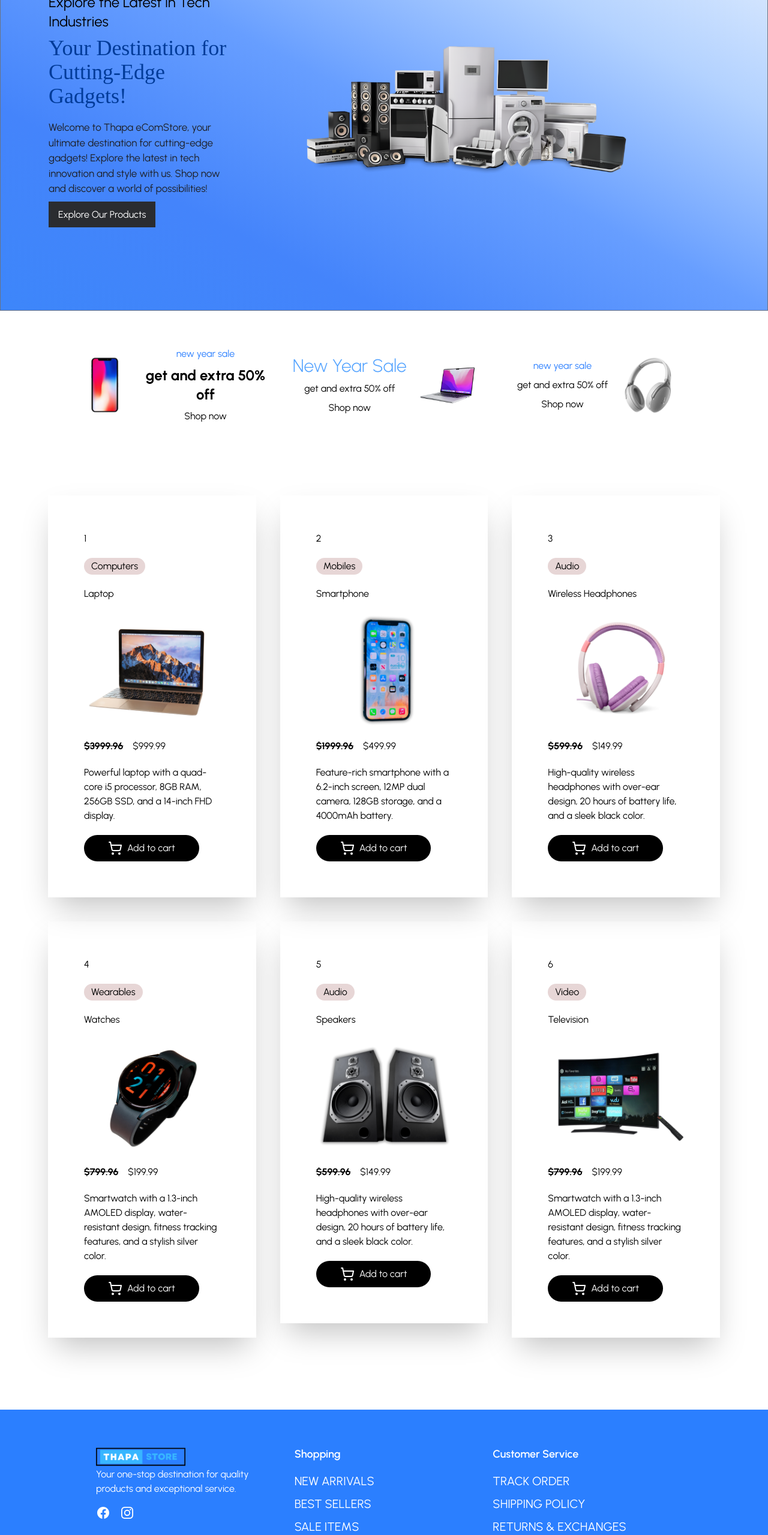
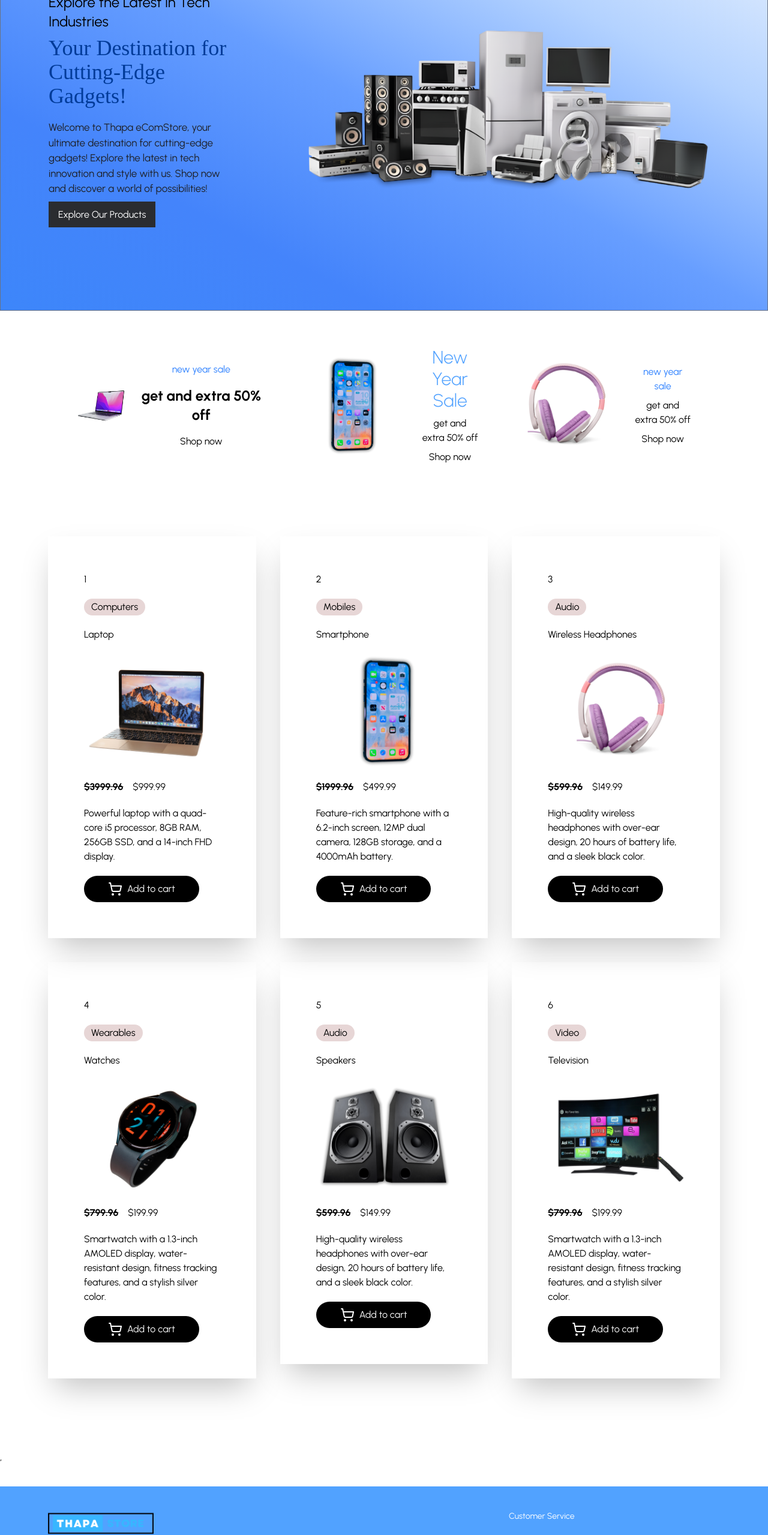
Before and after one commit to Mahendarreddykommidi/react-digital-ecommerce, a React (Vite) app: page / in a window 1280 px wide. Shown: the part 234-2793 px from the top of the page at 60% size. Built offline with nearby package versions, Linux system fonts and the light colour scheme.

Commit message:
changes done

```diff
--- a/src/components/Footer/Footer.jsx
+++ b/src/components/Footer/Footer.jsx
@@ -3,12 +3,12 @@ import React from 'react';
 
 const Footer = () => {
     return (
-        <footer className=" text-white bg-blue-500 flex justify-between px-20">
-            <div className="max-w-7xl my-15  ">
+        <footer className=" text-white bg-blue-500 flex justify-between px-20 relative bottom-0 w-full">
+            <div className="max-w-8xl my-15 absolute  bg-blue-400 left-0 text-sm ">
                 {/* Main Footer Content */}
                 <div className="grid grid-cols-1 md:grid-cols-2 lg:grid-cols-3 gap-8 mx-20">
                     {/* Shop Info */}
-                    <div>
+                    <div className='my-10'>
                         <img src="../images/logo.png" alt="" className='w-1/2'/>
                         <p className="mb-4">Your one-stop destination for quality products and exceptional service.</p>
                         <div className="flex space-x-4">
@@ -28,8 +28,8 @@ const Footer = () => {
                     </div>
 
                     {/* Shopping */}
-                    <div className='ml-'>
-                        <h3 className="text-white text-lg font-semibold mb-4">Shopping</h3>
+                    <div className='my-10'>
+                        <h3 className="text-white text-[14px]  my-10">Shopping</h3>
                         <ul className="space-y-2">
                             <li><a href="#" className="hover:text-white">New Arrivals</a></li>
                             <li><a href="#" className="hover:text-white">Best Sellers</a></li>
@@ -41,7 +41,7 @@ const Footer = () => {
 
                     {/* Customer Service */}
                     <div>
-                        <h3 className="text-white text-lg font-semibold mb-4">Customer Service</h3>
+                        <h3 className="text-white text-md  my-10">Customer Service</h3>
                         <ul className="space-y-2">
                             <li><a href="#" className="hover:text-white">Track Order</a></li>
                             <li><a href="#" className="hover:text-white">Shipping Policy</a></li>
--- a/src/components/Home/Home.jsx
+++ b/src/components/Home/Home.jsx
@@ -1,4 +1,5 @@
 import React from "react";
+import hero from "../../../public/images/heroImage.png";
 
 
 const Home = () => {
@@ -21,7 +22,9 @@ const Home = () => {
         </div>
       </div>
       <div className="header-image ">
-        <img src="public\images\heroImage.png" alt=""  className="w-[80%]"/>
+        <img src={hero} alt="" />
+
+
 
       </div>
 
--- a/src/components/Homecards/Homecards.jsx
+++ b/src/components/Homecards/Homecards.jsx
@@ -1,6 +1,8 @@
 import React from "react";
 
-
+import laptop from "../../../public/images/laptop.png";
+import iphone from "../../../public/images/iphone.png";
+import headphone from "../../../public/images/headphone.png";
 
 
 const Homecards = () => {
@@ -8,32 +10,39 @@ const Homecards = () => {
     <>
 <div className="cards-section flex my-15  px-[10%] mx-auto ">
   <div className="cards grid grid-cols-1 md:grid-cols-3 gap-10 items-center justify-items-center ">
+
     <div className="card  flex  items-center justify-center text-center space-x-5 ">
-      <img src="public\images\mobiles.png" alt="" srcset=""  className="max-w-full w-[30%]" />
-      <div class="extra-text flex flex-col gap-2">
+    <img src={laptop} alt="" className="w-20" />
+
+      <div class="extra-text flex flex-col space-y-4">
+
             <p className="text-blue-500">new year sale</p>
-            <h3 className="font-bold text-2xl block">get and extra 50% off</h3>
+            <h3 className="font-bold text-2xl  flex flex-col">get and extra 50% off</h3>
             <a href="#">Shop now</a>
+
           </div>
     </div>
     <div className="card flex  items-center justify-center text-center space-x-5 ">
+    <img src={iphone} alt="" className="w-50" />
 
       <div class="extra-text flex flex-col gap-2   ">
             <p className="text-blue-400 font-light text-3xl capitalize">new year sale</p>
             <h3>get and extra 50% off</h3>
             <a href="#">Shop now</a>
+
           </div>
-          <img src="public\images\laptop.png" alt="" className="max-w-full w-[30%]" />
+
 
     </div>
     <div className="card flex  items-center justify-center text-center space-x-5">
-
+    <img src={headphone} alt="" className="w-50" />
       <div class="extra-text flex flex-col gap-2">
             <p className="text-blue-500">new year sale</p>
             <h3>get and extra 50% off</h3>
             <a href="#">Shop now</a>
+
           </div>
-          <img src="public\images\headphoneEcom.png" alt="" className="max-w-full w-[30%]" />
+
 
     </div>
   </div>
--- a/src/components/Navbar/Navbar.jsx
+++ b/src/components/Navbar/Navbar.jsx
@@ -2,6 +2,7 @@ import React, { useContext, useState } from 'react'
 import { ShoppingCart, Menu, X } from 'lucide-react'
 import { NavLink } from 'react-router-dom';
 import { ShopContext } from '../../context/context';
+import logo from "../../../public/images/log.png"
 
 const Navbar = () => {
   const [isMenuOpen, setIsMenuOpen] = useState(false);
@@ -20,7 +21,7 @@ const Navbar = () => {
             <NavLink to="/">
             <img
                 className="h-12 w-auto"
-                src="public\images\log.png"
+                src={logo}
                 alt="Company Logo"
               />
             </NavLink>
--- a/src/components/Productcards/Productcards.jsx
+++ b/src/components/Productcards/Productcards.jsx
@@ -1,5 +1,5 @@
 import React from 'react'
-import all_products from '../../assets/assets'
+import all_products from "../../assets/assets"
 import Productitem from '../Productitem/Productitem'
 
 const Productcards = () => {
--- a/src/context/context.jsx
+++ b/src/context/context.jsx
@@ -1,9 +1,9 @@
 import { createContext, useEffect, useState } from "react";
-import all_products from "../assets/assets";
+import all_products from "../assets/assets"; // Import your product data
 export const ShopContext = createContext();
 
 export const ShopContextProvider = ({ children }) => {
-  const [products, setProducts] = useState(all_products);
+
 
 
 
@@ -102,8 +102,7 @@ const removefromCart=(itemId)=>{
     getTotalCartItems,
     isCartEmpty,
     all_products,
-    products,getdefaultCart
-    ,TotalCartamount
+    getTotalCartItems
 
   };
 
--- a/src/index.css
+++ b/src/index.css
@@ -4,7 +4,24 @@
         font-family: "Urbanist",sans-serif;
 
 
+
 }
+
+@media (max-width:678px) {
+       body{
+        overflow: hidden;
+        overflow-y: scroll;
+       }
+
+}
+@media (max-width:768px) {
+        body{
+         overflow: hidden;
+         overflow-y: scroll;
+        }
+
+ }
+
 .primary{
         background-color: black;
         border-radius: 5rem;
--- a/src/pages/About.jsx
+++ b/src/pages/About.jsx
@@ -41,7 +41,9 @@ const About = () => {
             className="why-choose--div"
             data-aos="zoom-in-up"
             data-aos-delay="600"
-          >
+
+            >
+
             <p className="common-text w-10 rounded-full py-2 text-center text-white items-center bg-blue-400">3</p>
             <h3 className="section-common--title my-2">Competitive Prices</h3>
             <p>
```
